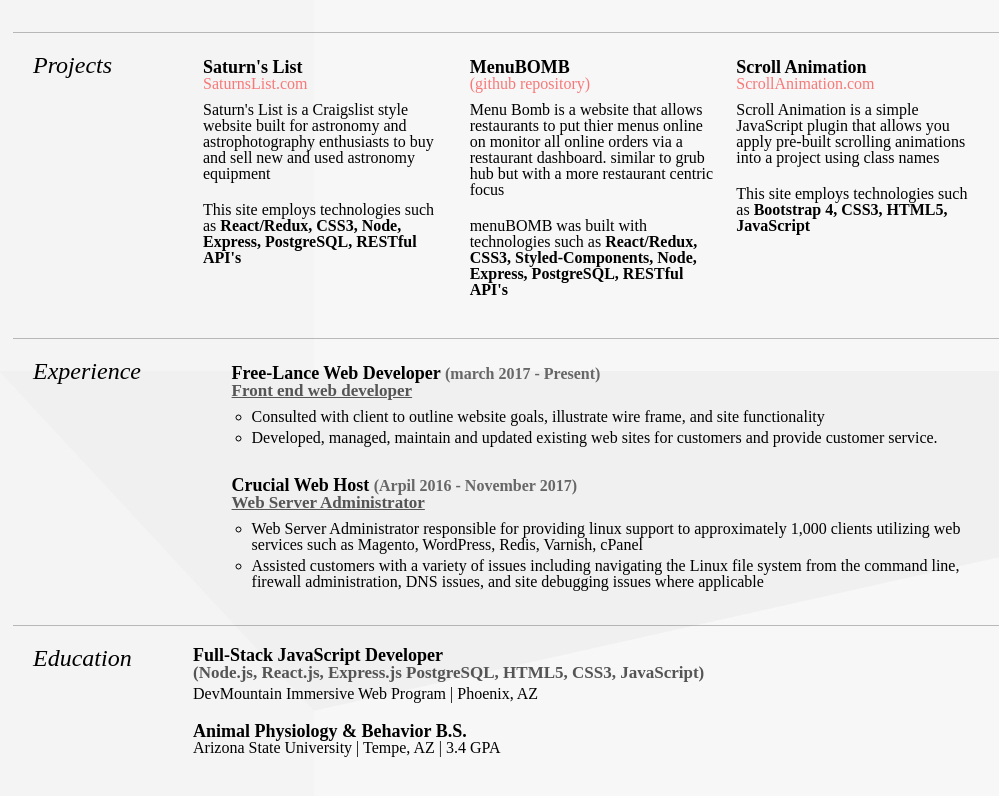
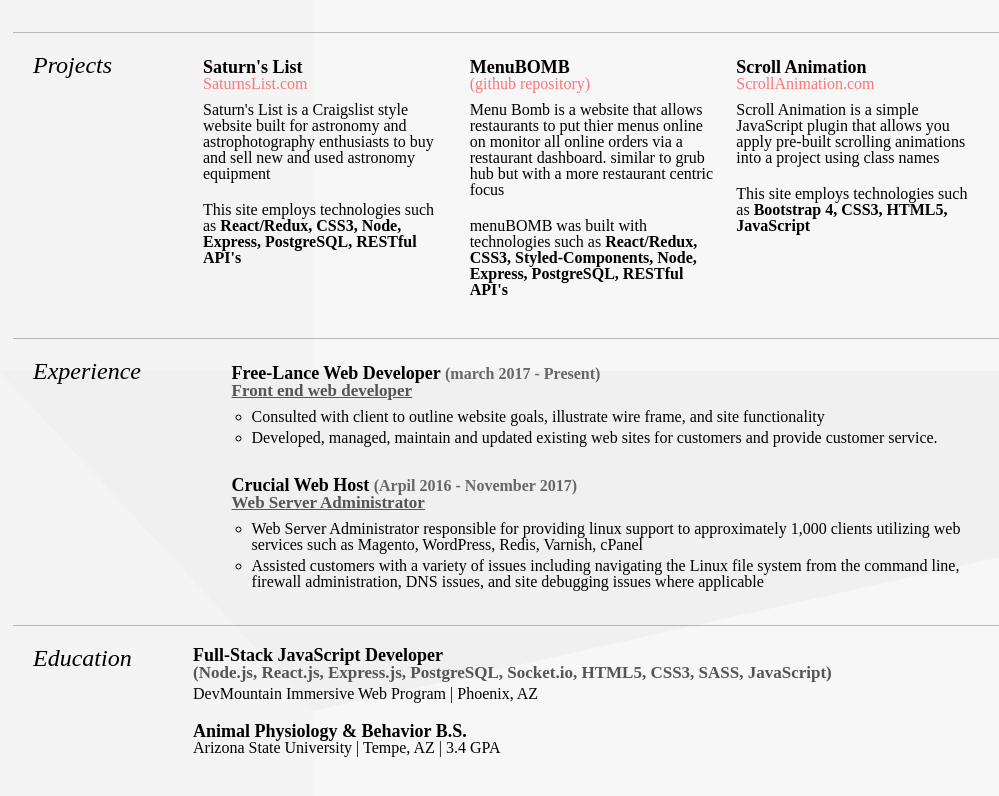
Before and after one commit to joshborup/portfolio, a React (Create React App) app: page / in a window 1280 px wide. Shown: the part 429-1225 px from the top of the page, without its empty margins (127-1126 px from the left). Built offline with nearby package versions, Linux system fonts and the light colour scheme; a web font is replaced by a local one.

Commit message:
testing server pull

```diff
--- a/src/components/Home/Education.js
+++ b/src/components/Home/Education.js
@@ -8,7 +8,7 @@
                 <div>
                     <div>
                         <h3>Full-Stack JavaScript Developer</h3>
-                        <h4>(Node.js, React.js, Express.js PostgreSQL, HTML5, CSS3, JavaScript)</h4>
+                        <h4>(Node.js, React.js, Express.js, PostgreSQL, Socket.io, HTML5, CSS3, SASS, JavaScript)</h4>
                         <p>DevMountain Immersive Web Program | Phoenix, AZ</p>
                     </div>
 
```
Also changed, not shown: 1 other file (tests, documents, lock files or other folders).
